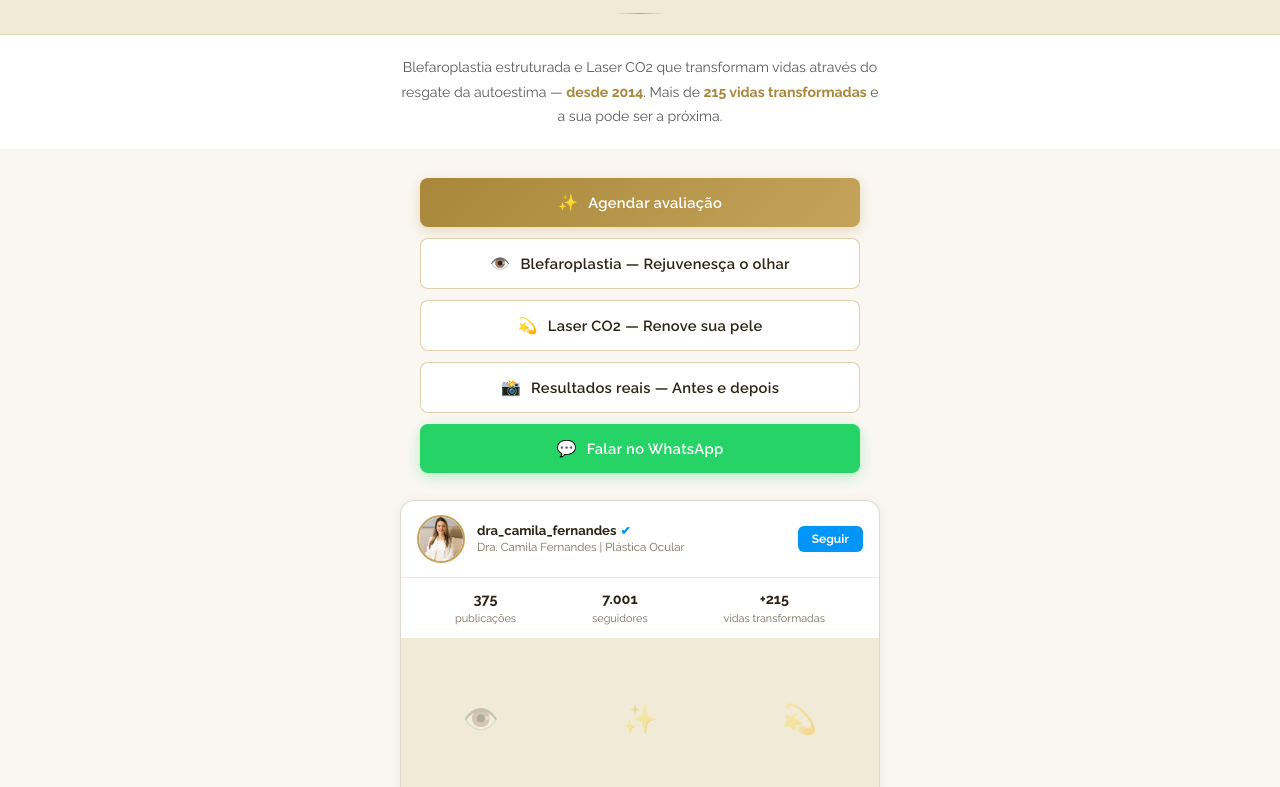
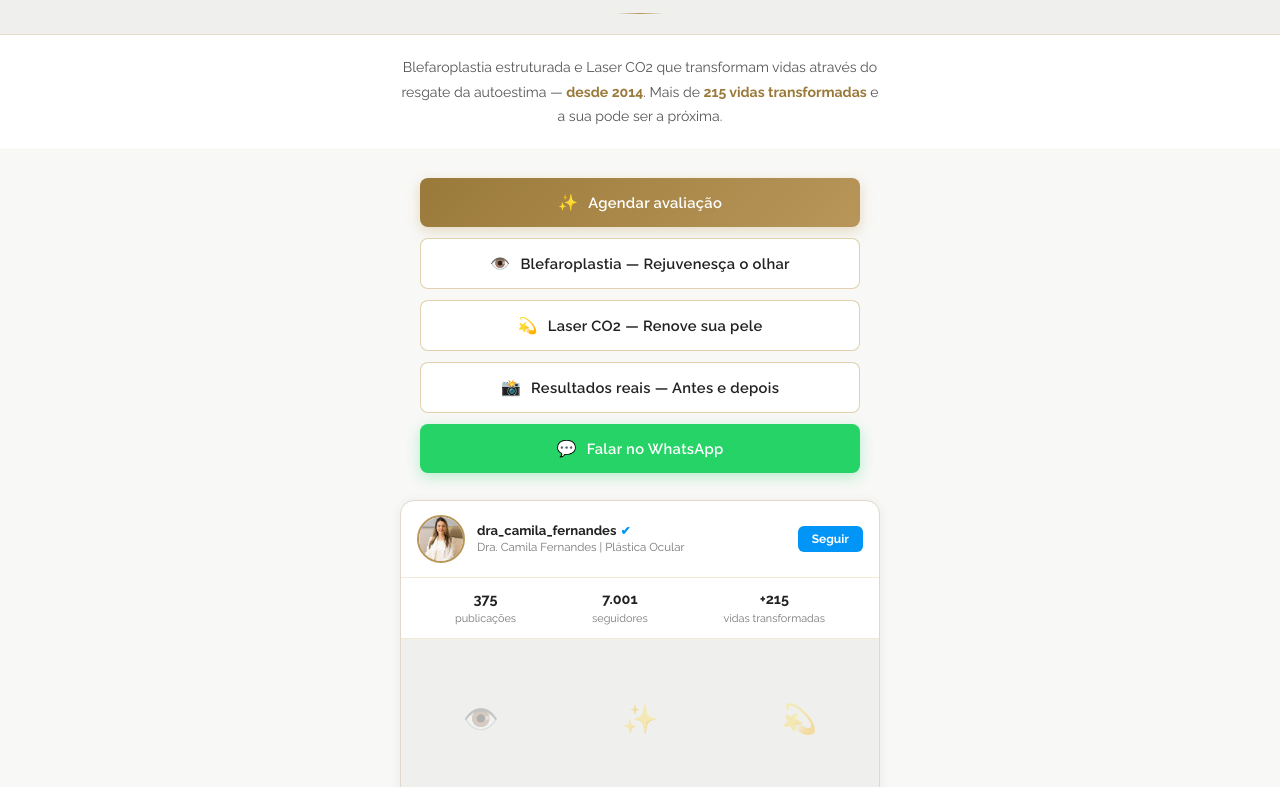
Before and after one commit to lineaquino-coder/dra-camila-fernandes, a plain HTML site: page index.html in a window 1280 px wide. Shown: the part 158-945 px from the top of the page. Drawn offline with nearby package versions, Linux system fonts and the light colour scheme.

Commit message:
ajuste de contraste: menos amarelo, logo com filtro cinza mais definido

```diff
--- a/index.html
+++ b/index.html
@@ -13,16 +13,20 @@
     *, *::before, *::after { box-sizing: border-box; margin: 0; padding: 0; }
 
     :root {
-      --gold: #C4A45A;
-      --gold-light: #D4B878;
-      --gold-dark: #A8873A;
-      --cream: #FAF7F2;
-      --beige: #F0EAD6;
-      --dark: #2C2416;
-      --gray: #5A5A5A;
-      --text: #4A3F2F;
-      --text-light: #7A6E5E;
+      --gold: #B8965A;
+      --gold-light: #CBA96E;
+      --gold-dark: #9A7A3A;
+      --cream: #F8F8F7;
+      --beige: #EFEFED;
+      --dark: #222222;
+      --gray: #555555;
+      --text: #333333;
+      --text-light: #777777;
       --white: #FFFFFF;
+    }
+
+    .logo-img {
+      filter: contrast(1.15) saturate(0.82) brightness(1.02);
     }
 
     html { scroll-behavior: smooth; }
--- a/style.css
+++ b/style.css
@@ -2,15 +2,15 @@
 *, *::before, *::after { box-sizing: border-box; margin: 0; padding: 0; }
 
 :root {
-  --gold: #C4A45A;
-  --gold-light: #D4B878;
-  --gold-dark: #A8873A;
-  --cream: #FAF7F2;
-  --beige: #F0EAD6;
-  --dark: #2C2416;
-  --gray: #5A5A5A;
-  --text: #4A3F2F;
-  --text-light: #7A6E5E;
+  --gold: #B8965A;
+  --gold-light: #CBA96E;
+  --gold-dark: #9A7A3A;
+  --cream: #F8F8F7;
+  --beige: #EFEFED;
+  --dark: #222222;
+  --gray: #555555;
+  --text: #333333;
+  --text-light: #777777;
   --white: #FFFFFF;
 }
 
@@ -21,6 +21,11 @@ body {
   background-color: var(--cream);
   color: var(--text);
   min-height: 100vh;
+}
+
+/* ── LOGO FILTER — realça cinza, reduz amarelo ── */
+.logo-img, .logo-small {
+  filter: contrast(1.15) saturate(0.82) brightness(1.02);
 }
 
 /* ── NAV HEADER ── */
```
